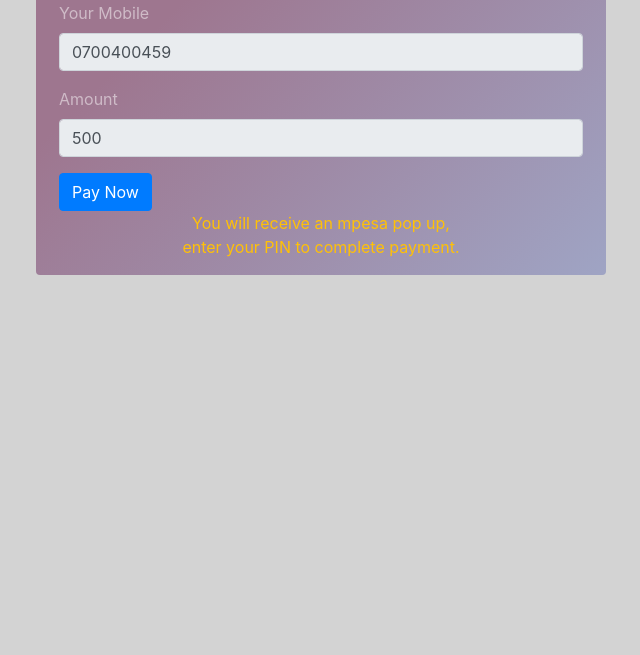
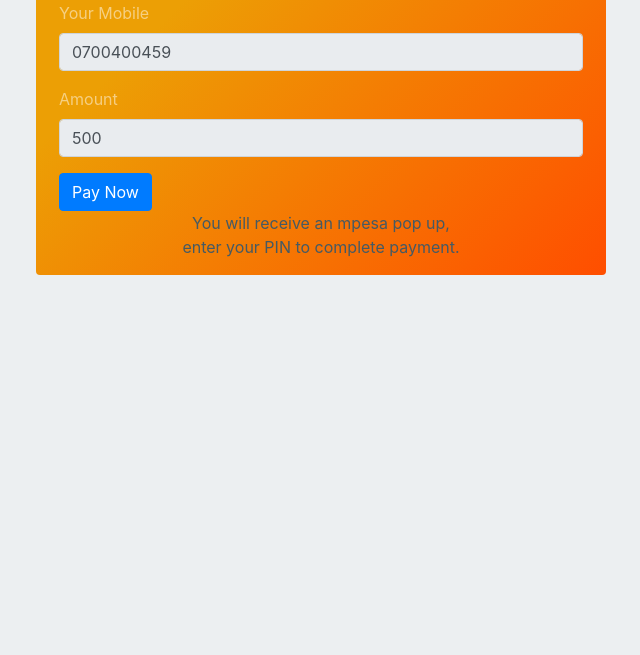
Before and after one commit to emmanuel-jan/EarnSmartClone, a plain HTML site: page makePayment.html in a window 1280 px wide. Shown: the part 145-800 px from the top of the page, without its empty margins (319-959 px from the left). Drawn offline with Linux system fonts and the light colour scheme.

Commit message:
color change commit

```diff
--- a/makePayment.html
+++ b/makePayment.html
@@ -10,13 +10,13 @@
     <title>UPBEAT TRADERS |Make Payment</title>
 </head>
 
-<body style="background: lightgray;">
+<body style="background: #ECEFF1;">
 
     <main>
         <div class="container mt-5" >
             <div class="row">
-                <div class="col-md-6 offset-md-3 rounded text-white-50" style="background-color: #9fa4c4;
-                background-image: linear-gradient(315deg, #9fa4c4 0%, #9e768f 74%);">
+                <div class="col-md-6 offset-md-3 rounded text-white-50" style="background-color: #ff4e00;
+                background-image: linear-gradient(315deg, #ff4e00 0%, #ec9f05 74%);;">
                     <p class="h3 text-center mb-3 mt-5">Make Payment</p>
                     <form class="ml-2 mr-2" id="makePayment_form">
                         <div class="form-group">
@@ -29,7 +29,7 @@
                         </div>
                         <button type="submit" class="btn btn-primary">Pay Now</button>
                     </form>
-                    <p class="text-center text-warning">You will receive an mpesa pop up, <br> enter your PIN to complete payment.</p>
+                    <p class="text-center" style="color: #455A64;">You will receive an mpesa pop up, <br> enter your PIN to complete payment.</p>
                 </div>
             </div>
         </div>
```
